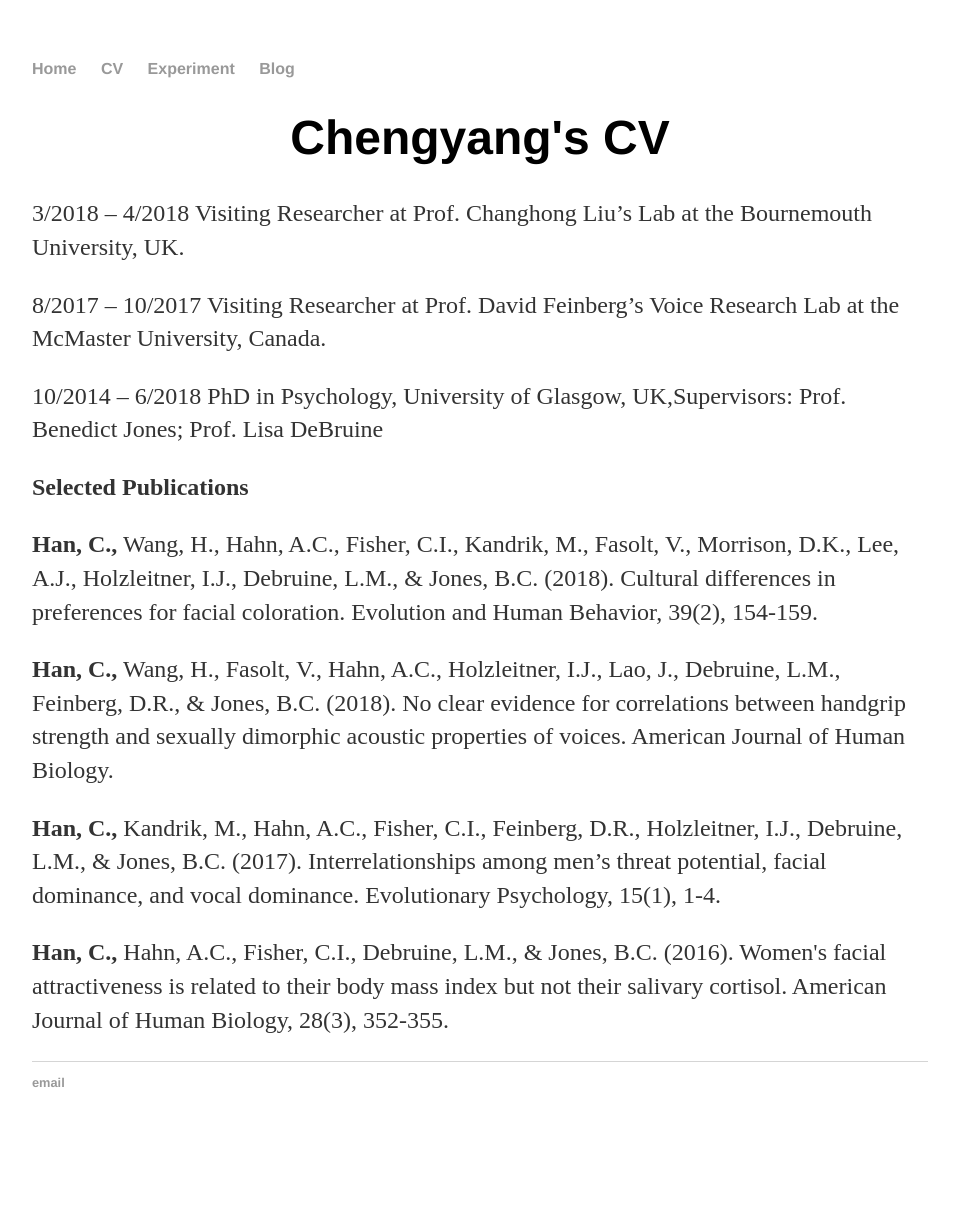
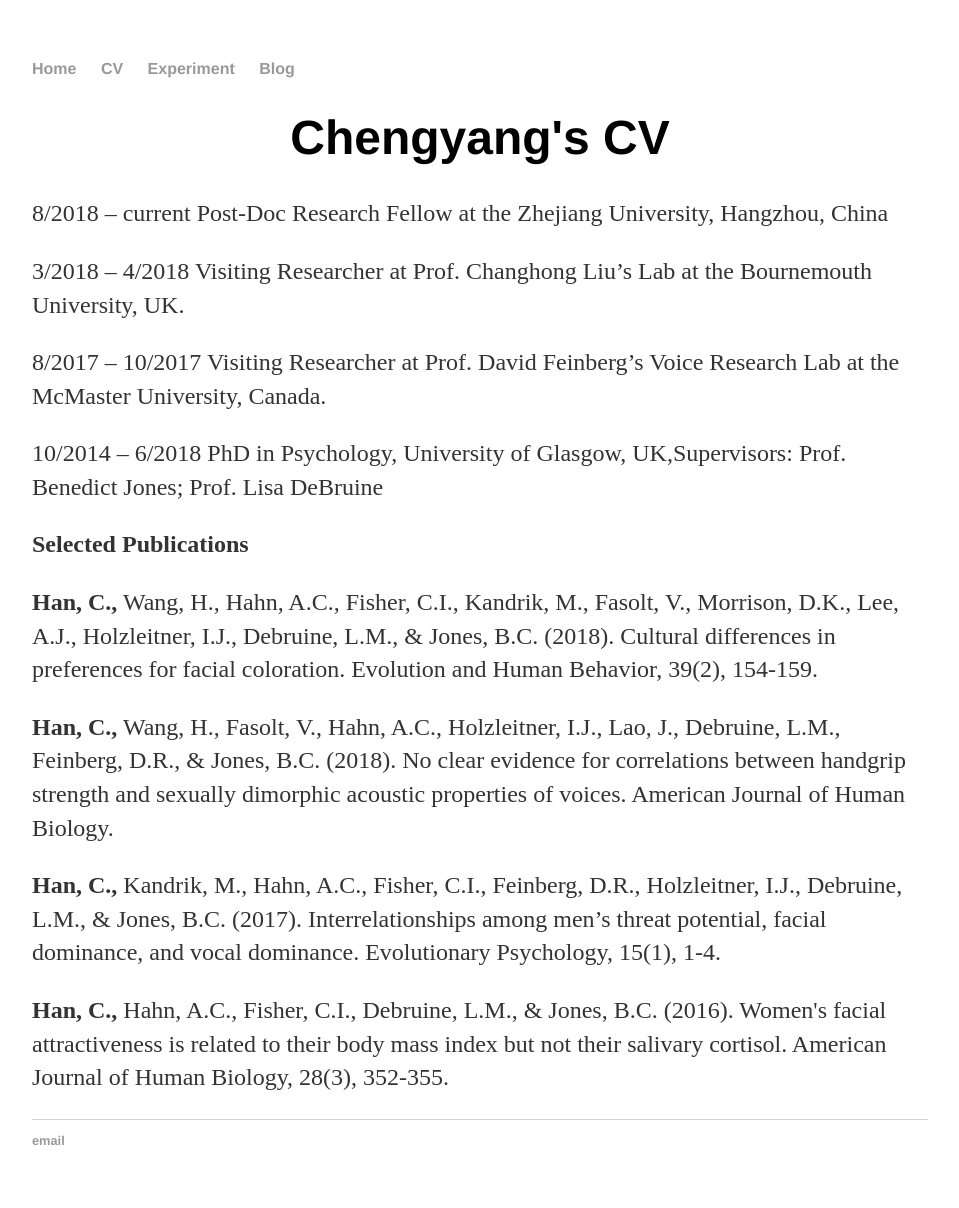
Before and after one commit to chengyanghan/chengyanghan.github.io, a Jekyll site: the page built from cv/index.html, in a window 1280 px wide. Shown: the whole page, without its empty margins (160-1119 px from the left). Built offline with Jekyll 4.4.1, drawn with Linux system fonts in a browser that asks for light colours; before the commit the page ends 1150 px from its top, so only the background shows below that.

Commit message:
Update index.html

```diff
--- a/cv/index.html
+++ b/cv/index.html
@@ -5,6 +5,7 @@ title: Chengyang Han
 <div class="blurb">
 	<h1>Chengyang's CV</h1>
 
+  <p>8/2018 – current	Post-Doc Research Fellow at the Zhejiang University, Hangzhou, China</p>
   <p>3/2018 – 4/2018	Visiting Researcher at Prof. Changhong Liu’s Lab at the Bournemouth University, UK.</p>
   <p>8/2017 – 10/2017	Visiting Researcher at Prof. David Feinberg’s Voice Research Lab at the McMaster University, Canada.</p>
   <p>10/2014 – 6/2018  PhD in Psychology, University of Glasgow, UK,Supervisors: Prof. Benedict Jones; Prof. Lisa DeBruine </p>
```
